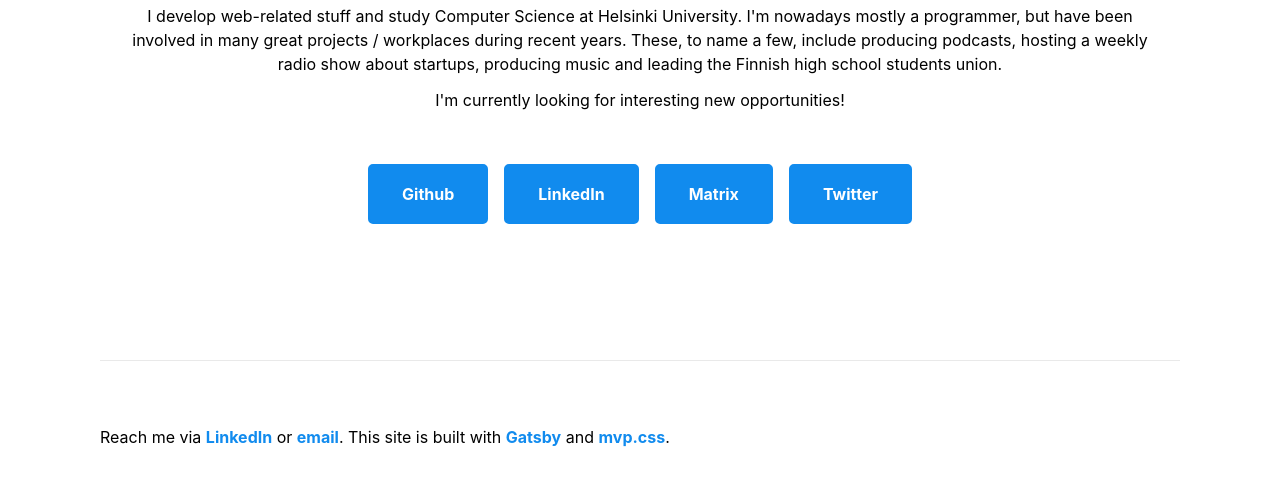
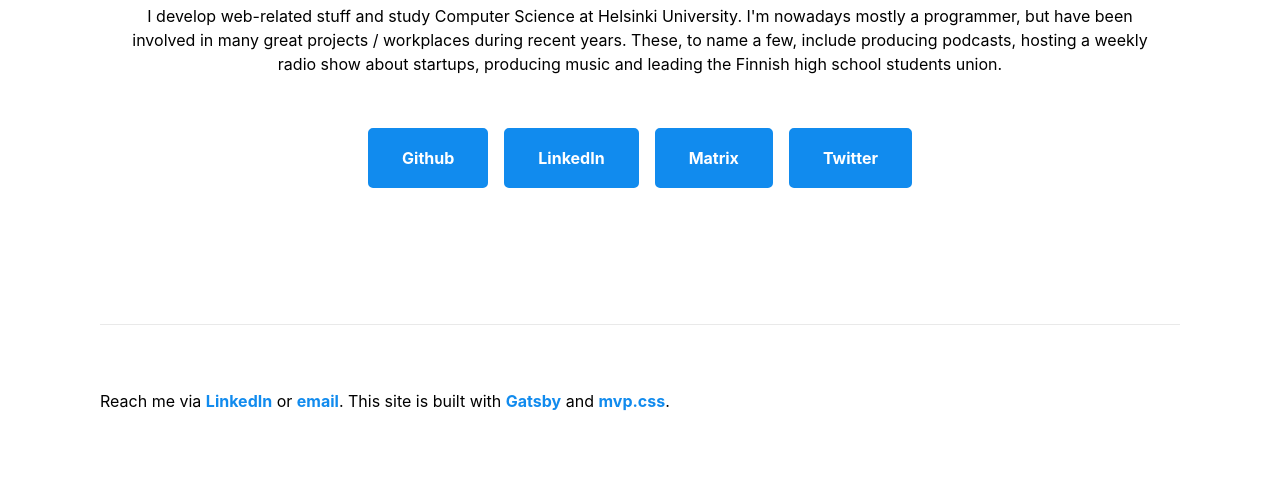
Before and after one commit to otahontas/ottoahoniemi.fi, a Gatsby site: page / in a window 1280 px wide. Shown: the part 245-730 px from the top of the page. Built offline with nearby package versions, Linux system fonts and the light colour scheme; Gatsby itself is replaced by a stand-in of ours.

Commit message:
Update index

```diff
--- a/src/pages/index.js
+++ b/src/pages/index.js
@@ -23,7 +23,6 @@ const Home = () => {
             about startups, producing music and leading the Finnish high school
             students union.
           </p>
-          <p>I'm currently looking for interesting new opportunities!</p>
         </header>
         <section>
           <SocialButton to="https://github.com/otahontas">Github</SocialButton>
```
